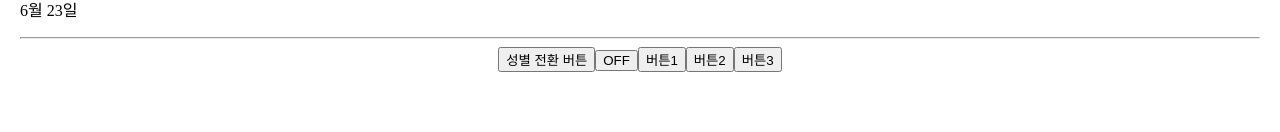
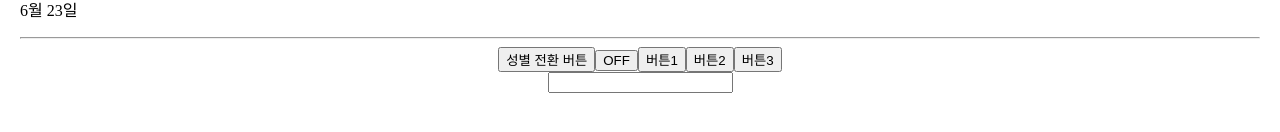
Before and after one commit to SeungMinK/react2, a React (Create React App) app: page / in a window 1280 px wide. Shown: the part 534-666 px from the top of the page. Built offline with nearby package versions, Linux system fonts and the light colour scheme.

Commit message:
Part1#11 -input 태그 사용법 공부

```diff
--- a/src/App.js
+++ b/src/App.js
@@ -17,6 +17,9 @@ import './App.css';
     11. array내의 모든 데이터에 똑같은 작업을 시켜주고싶을때 .map()을 사용함, 유사 반복문
     12. Componet의 경우 명명규칙은 대문자로 시작해야함
     13. Props를 사용하여, State 넘기기(파라미터 개념)
+    14. input 태그는 항상 꼭 닫아야함!!
+    15. console.log(e.target.value) 입력된 값 콘솔에 출력하기
+    16. map의 경우 key 값을 지정해줘야 warning이 안뜸
     */
 
 
@@ -32,6 +35,7 @@ function App() {
   let [model, modelChange] = useState(false);//UI 온오프 스위치
   let [state, stateChange] = useState(['OFF']);//버튼 상태 표시
   let [clickTitle,clickTitleChange] = useState(0);
+  let [inputValue,inputValueChange] = useState('');
 
 
   function changeTitleGender() {
@@ -70,7 +74,7 @@ function App() {
         {
           title.map(function (text,i) {//map에서 두번째 파라미터는 반복횟수를 가르키는 변수가 됨
             return (
-              <div className="list">
+              <div className="list" key={i}>
                 <h4 onClick= { () => {  clickTitleChange(i)}} >{text}<span onClick={() => { likeChange(like[0] + 1) }}>👍{like}</span></h4>
                 <h3>{contents}</h3>
                 <p>6월 23일</p>
@@ -96,6 +100,8 @@ function App() {
         : null // 텅빈 html 보여줌, Js 관습
 
     }
+    {inputValue}
+    <input onChange={(e)=>{ inputValueChange(e.target.value)}}/>
     </div>
 
 
```
